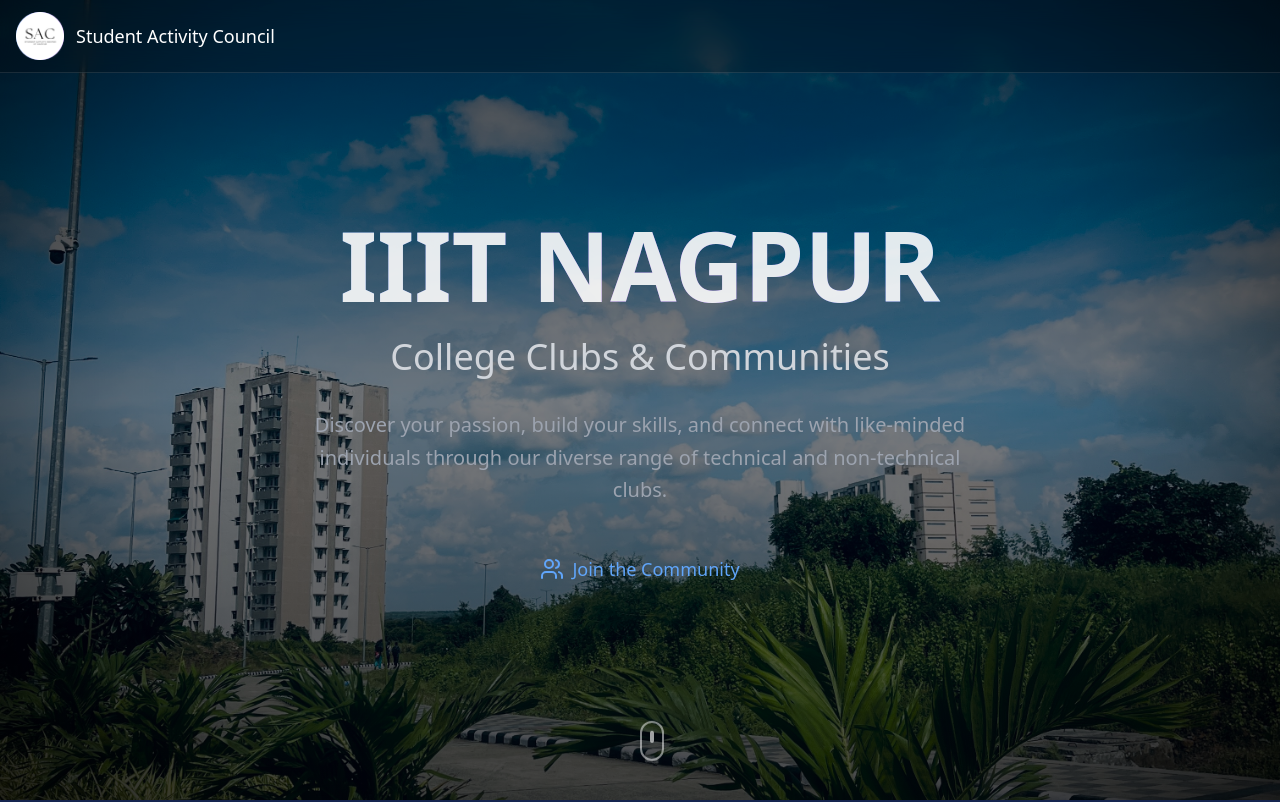
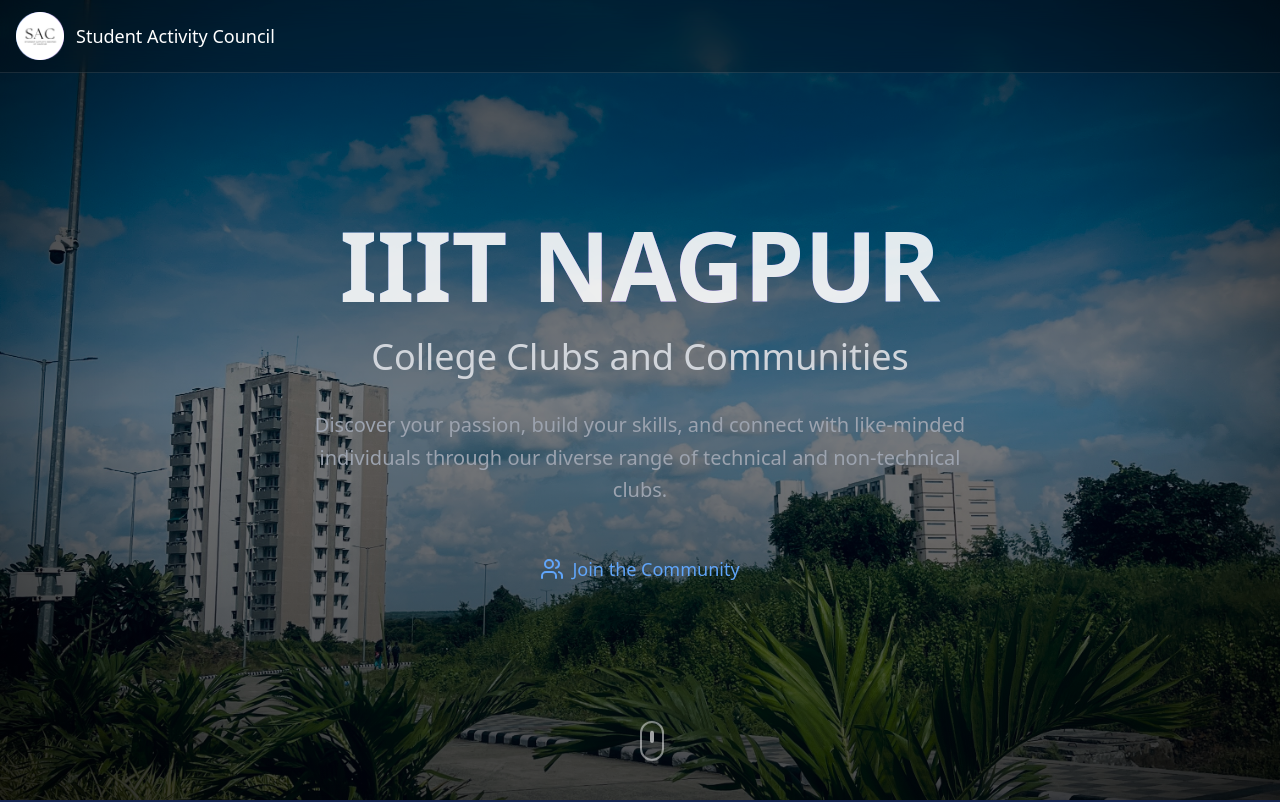
Before and after one commit to elevate-iiitn/ClubsHub, a React (Vite) app: page / in a window 1280 px wide. Shown: the top 802 px of the page. Built offline with nearby package versions, Linux system fonts and the light colour scheme.

Commit message:
Update text

```diff
--- a/src/App.tsx
+++ b/src/App.tsx
@@ -20,7 +20,7 @@
 import dimensions from './assets/dimensions.jpg';
 interface Club {
   name: string;
-  category: 'technical' | 'non-technical'|'Sports';
+  category: 'technical' | 'non-technical'| 'Sports';
   website?: string;
   instagram?: string;
   image: string;
@@ -254,7 +254,7 @@
             IIIT NAGPUR
           </h1>
           <h2 className="text-2xl md:text-4xl text-gray-300 mb-8 font-light">
-            College Clubs & Communities
+            College Clubs and Communities
           </h2>
           <p className="text-xl text-gray-400 max-w-2xl mx-auto leading-relaxed">
             Discover your passion, build your skills, and connect with like-minded individuals through our diverse range of technical and non-technical clubs.
```
